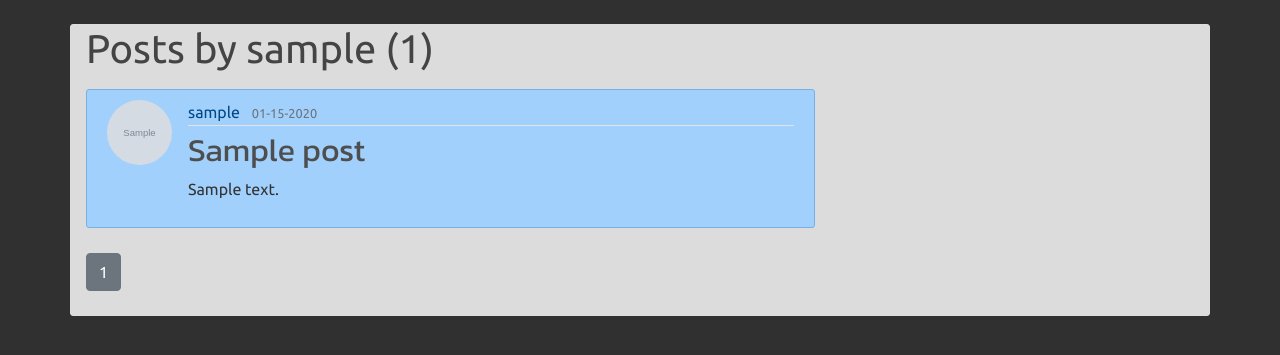
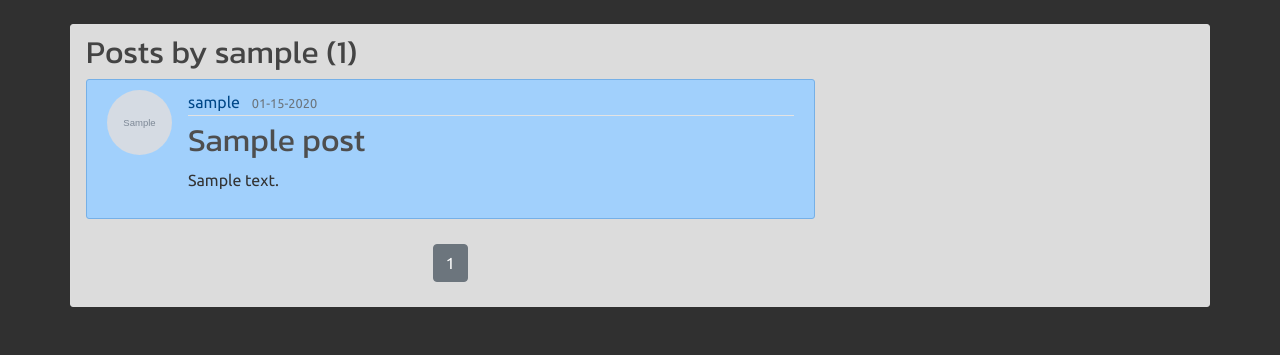
Before and after one commit to bcbecker/Stack-Underflow, a Flask app: a page that uses helpme_world/templates/base.html in a window 1280 px wide. Shown: the part 56-411 px from the top of the page. Run offline with Flask 2, Linux system fonts and the light colour scheme; tables that the repository leaves empty hold one stand-in row (values such as "Sample post"); grey boxes marked "Sample" are stand-in pictures; some libraries are stand-ins or nearby versions.

Commit message:
Reformat minor styling and layout
Fixed some CSS and code formatting

```diff
--- a/helpme_world/templates/about.html
+++ b/helpme_world/templates/about.html
@@ -1,6 +1,6 @@
 {% extends "base.html" %}
 {% block content %}
-    <h1>About helpme_world</h1>
+    <h2 class="mt-2 site-font">About helpme_world</h2>
         <p>
             helpme_world is a codecentric help forum for developers and hobbyist programmers of all skill levels to come together, collaborate, learn, and assist each other in their programming journeys.
             <br>
@@ -14,9 +14,6 @@
             <strong>Events calendar:</strong> Users can plan group discussions and view other upcoming events put on by fellow helpme_world users. Users will be able to choose to have reminder emails sent to them about events they are interested in attending.
             <br>
             <br>
-            <strong>stackUp:</strong> stackUp will be a section of the site specifically dedicated to posting coding challenges, such as data structure and algorithm-based coding tests.
-            <br>
-            <br>
             <strong>pairUp:</strong> One of the most important skills and helpful ways for aspiring developers to learn is working in teams. pairUp will serve as a post board, where users interested in doing group work or pair programming can find like-minded users and collaborate.
             <br>
         </p>
--- a/helpme_world/templates/base.html
+++ b/helpme_world/templates/base.html
@@ -9,9 +9,9 @@
     <link rel="stylesheet" type="text/css" href="{{ url_for('static', filename='main.css') }}">
 
     {% if title %}
-        <title>helpme_world - {{ title }}</title>
+      <title>helpme_world - {{ title }}</title>
     {% else %}
-        <title>helpme_world</title>
+      <title>helpme_world</title>
     {% endif %}
 </head>
 <body>
--- a/helpme_world/templates/reset_request.html
+++ b/helpme_world/templates/reset_request.html
@@ -1,6 +1,6 @@
 {% extends "base.html" %}
 {% block content %}
-    <div class="content-section">
+    <div class="content-section mt-3">
         <form method="POST" action="">
             {{ form.hidden_tag() }}
             <fieldset class="form-group">
--- a/helpme_world/templates/user_posts.html
+++ b/helpme_world/templates/user_posts.html
@@ -1,6 +1,6 @@
 {% extends "base.html" %}
 {% block content %}
-    <h1 class="mb-3">Posts by {{ user.username }} ({{ posts.total }})</h1>
+<h2 class="mt-2 site-font">Posts by {{ user.username }} ({{ posts.total }})</h2>
    {% for post in posts.items %}
       <article class="media content-section">
         <img class="rounded-circle article-img" src="{{ url_for('static', filename='images/' + post.author.image_file) }}">
@@ -13,6 +13,8 @@
           <p class="article-content">{{ post.content }}</p>
         </div>
       </article>
+      <div class="container">
+        <div class="row justify-content-center">
         {% endfor %}
         {% for page_num in posts.iter_pages(left_edge=1, right_edge=1, left_current=1, right_current=2) %}
           {% if page_num %}
@@ -25,4 +27,6 @@
             ...
           {% endif %}
         {% endfor %}
+        </div>
+      </div>
 {% endblock content %}
```
Lines whose indentation alone changed are shown as unchanged.
